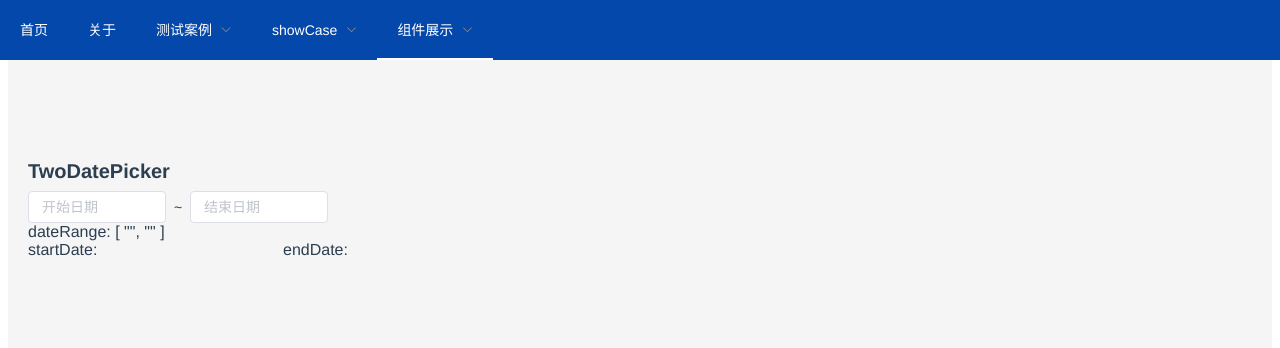
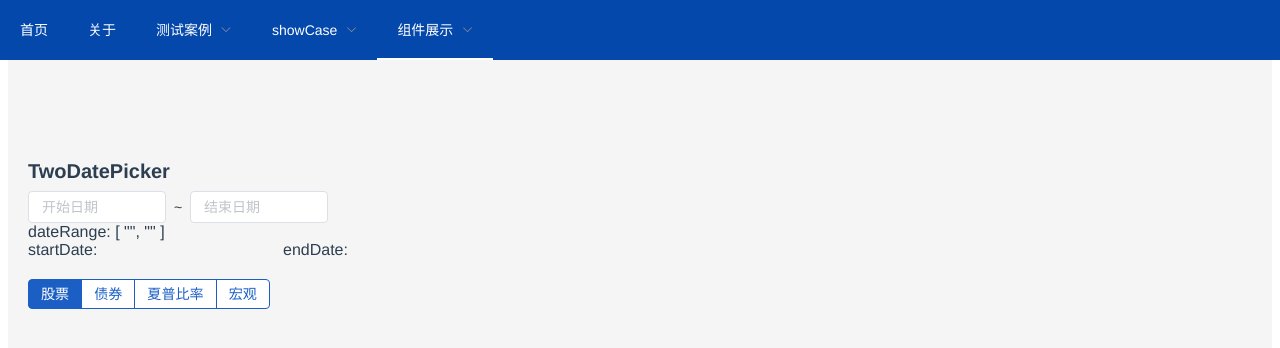
Before and after one commit to DiracKeeko/vue2-element-js, a Vue app: page /actionComponent in a window 1280 px wide. Shown: the top 348 px of the page. Built offline with nearby package versions, Linux system fonts and the light colour scheme; what vxe-table would draw is missing.

Commit message:
[feat] ButtonSwitch

```diff
--- a/package.json
+++ b/package.json
@@ -16,6 +16,7 @@
     "element-ui": "^2.15.10",
     "html2canvas": "^1.4.1",
     "js-financial-tools": "^2.0.3",
+    "lodash": "^4.17.21",
     "pdf-exporter": "^1.1.0",
     "vue": "^2.7.13",
     "vue-router": "^3.4.8",
--- /dev/null
+++ b/src/component/ButtonSwitch.vue
@@ -0,0 +1,94 @@
+<template>
+  <div class="hi-button-switch">
+    <span class="hi-button-switch-group">
+      <div class="hi-button-switch-group-background">
+        <span
+          v-for="(key, index) in tabKeyList"
+          :key="key"
+          class="hi-button-switch-item"
+          :class="{ 'hi-active-button-switch-item': key === curSelectKey }"
+          @click="throttleMethod(key)"
+        >
+          {{ tabLabelList[index] }}
+        </span>
+      </div>
+    </span>
+  </div>
+</template>
+
+<script>
+import { throttle } from "lodash";
+
+export default {
+  name: "ButtonSwitch",
+  model: {
+    prop: "curSelectKey",
+    event: "tabChange"
+  },
+  props: {
+    tabKeyList: {
+      type: Array,
+      default: () => []
+    },
+    tabLabelList: {
+      type: Array,
+      default: () => []
+    },
+    curSelectKey: {
+      type: String,
+      default: ""
+    }
+  },
+  methods: {
+    throttleMethod: throttle(function(key) {
+      this.$emit("tabChange", key);
+    }, 500)
+  }
+};
+</script>
+
+<style lang="scss" scoped>
+.hi-button-switch {
+  .hi-button-switch-group {
+    display: flex;
+    align-items: center;
+    width: 100%;
+
+    .hi-button-switch-group-background {
+      overflow: hidden;
+      vertical-align: middle;
+      background-color: #fff;
+
+      .hi-button-switch-item {
+        display: inline-block;
+        padding: 0 0.75rem;
+        font-size: 0.88rem;
+        line-height: 1.75rem;
+        color: #1b5fc5;
+        text-align: center;
+        cursor: pointer;
+        border: 1px solid #1b5fc5;
+        &:hover {
+          background-color: #ecf5ff;
+        }
+      }
+
+      .hi-button-switch-item:first-of-type {
+        border-radius: 4px 0 0 4px;
+      }
+      .hi-button-switch-item:last-of-type {
+        border-radius: 0 4px 4px 0;
+      }
+      .hi-button-switch-item:not(:last-child) {
+        margin-right: -1px;
+      }
+
+      .hi-active-button-switch-item {
+        // font-weight: bold;
+        color: #ffffff;
+        background-color: #1b5fc5 !important;
+      }
+    }
+  }
+}
+</style>
--- a/src/view/showComponent/ActionComponent.vue
+++ b/src/view/showComponent/ActionComponent.vue
@@ -22,22 +22,30 @@
         <el-col :span="5">endDate: {{ endDate }}</el-col>
       </el-row>
     </div>
+    <div class="mt-5">
+      <ButtonSwitch v-model="curTypeKey" :tab-key-list="typeKeyList" :tab-label-list="typeLabelList"></ButtonSwitch>
+    </div>
   </div>
 </template>
 
 <script>
 import TwoDatePicker from "@/component/TwoDatePicker";
+import ButtonSwitch from '@/component/ButtonSwitch';
 
 export default {
   name: "ActionComponent",
   components: {
-    TwoDatePicker
+    TwoDatePicker,
+    ButtonSwitch
   },
   data() {
     return {
       dateRange: ["", ""],
       startDate: "",
-      endDate: ""
+      endDate: "",
+      curTypeKey: "stock",
+      typeKeyList: ["stock", "bond", "sharp", "marco"],
+      typeLabelList: ["股票", "债券", "夏普比率", "宏观"],
     };
   },
   methods: {}
```
Also changed, not shown: 1 other file (tests, documents, lock files or other folders).
